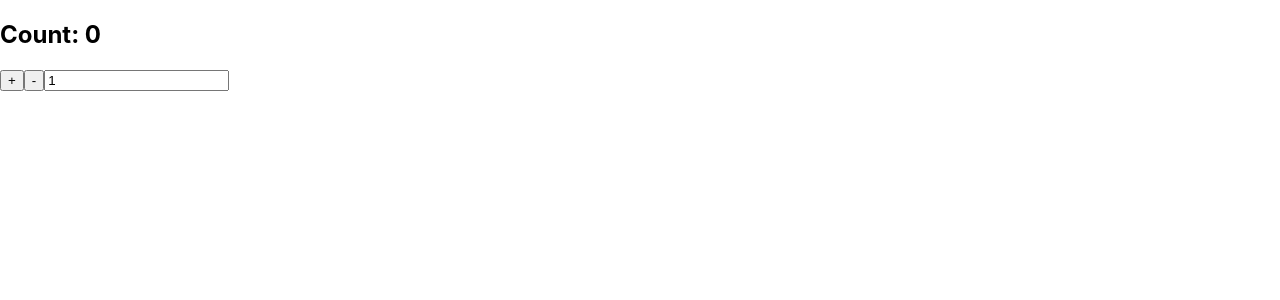
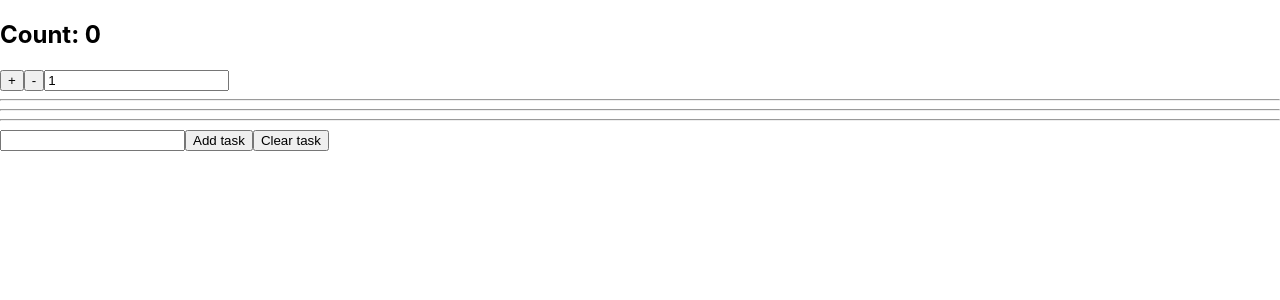
Before and after one commit to freshjsftm/fm-redux-28-07, a React (Create React App) app: page / in a window 1280 px wide. Shown: the top 300 px of the page. Built offline with nearby package versions, Linux system fonts and the light colour scheme.

Commit message:
Add TaskForm

```diff
--- a/src/App.js
+++ b/src/App.js
@@ -1,28 +1,22 @@
 import React from "react";
-import { connect } from "react-redux";
-import * as CounterCreators from "./actions/counterCreators";
+import Counter from "./components/Counter";
+import TaskForm from "./components/Todo/TaskForm";
+import TasksList from "./components/Todo/TasksList";
+
 
 function App(props) {
-  const { count, step, increment, decrement, setStep } = props;
-  const handlerStep = ({ target: { value } }) => { setStep(Number(value));  };
   return (
-    <div>
-      <h2>Count: {count}</h2>
-      <button onClick={increment}>+</button>
-      <button onClick={decrement}>-</button>
-      <input type="number" value={step} onChange={handlerStep} />
-    </div>
+    <>
+      <Counter />
+      <hr /><hr /><hr />
+      <TaskForm />
+      <TasksList />
+    </>
   );
 }
 
-const mapStateToProps = ({ count, step }) => ({ count, step });
-const mapDispatchToProps = (dispatch) => ({
-  increment: () => dispatch(CounterCreators.increment()),
-  decrement: () => dispatch(CounterCreators.decrement()),
-  setStep: (newStep) => dispatch(CounterCreators.setStep(newStep)),
-});
 
-export default connect(mapStateToProps, mapDispatchToProps)(App);
+export default App;
 
 /*
 store - общее хранилище js object
--- /dev/null
+++ b/src/components/Counter/index.js
@@ -0,0 +1,25 @@
+import React from "react";
+import { connect } from "react-redux";
+import * as CounterCreators from "../../actions/counterCreators";
+
+function Counter(props) {
+  const { count, step, increment, decrement, setStep } = props;
+  const handlerStep = ({ target: { value } }) => { setStep(Number(value));  };
+  return (
+    <div>
+      <h2>Count: {count}</h2>
+      <button onClick={increment}>+</button>
+      <button onClick={decrement}>-</button>
+      <input type="number" value={step} onChange={handlerStep} />
+    </div>
+  );
+}
+
+const mapStateToProps = ({ count, step }) => ({ count, step });
+const mapDispatchToProps = (dispatch) => ({
+  increment: () => dispatch(CounterCreators.increment()),
+  decrement: () => dispatch(CounterCreators.decrement()),
+  setStep: (newStep) => dispatch(CounterCreators.setStep(newStep)),
+});
+
+export default connect(mapStateToProps, mapDispatchToProps)(Counter);
--- /dev/null
+++ b/src/components/Todo/TaskForm/index.js
@@ -0,0 +1,29 @@
+import React from "react";
+import { connect } from "react-redux";
+import { Formik, Form, Field } from "formik";
+import { createTask } from "../../../actions/taskCreators";
+
+const TaskForm = (props) => {
+  const {createTaskDispatch} = props;
+  const handlerSubmit = (values, formikBag) => {
+    createTaskDispatch(values);
+    formikBag.resetForm();
+  };
+  return (
+    <Formik
+      initialValues={{ body: "", isDone: false }}
+      onSubmit={handlerSubmit}
+    >
+      <Form>
+        <Field name="body" />
+        <input type="submit" value="Add task" />
+        <input type="reset" value="Clear task" />
+      </Form>
+    </Formik>
+  );
+};
+const mapDispatchToProps = (dispatch) => ({
+  createTaskDispatch: (values) => dispatch(createTask(values)),
+});
+
+export default connect(null, mapDispatchToProps)(TaskForm);
--- /dev/null
+++ b/src/components/Todo/TasksList/index.js
@@ -0,0 +1,11 @@
+import React from 'react';
+
+const TasksList = () => {
+  return (
+    <div>
+
+    </div>
+  );
+}
+
+export default TasksList;
```
